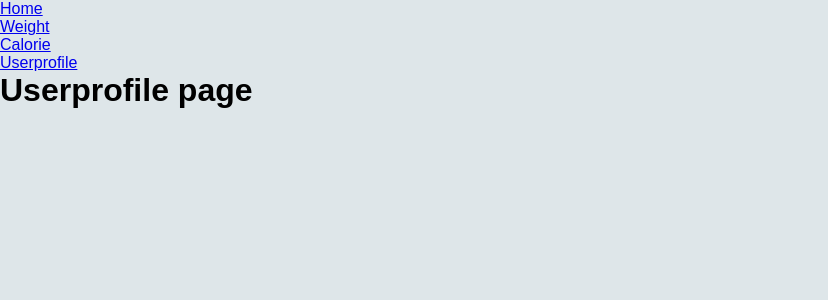
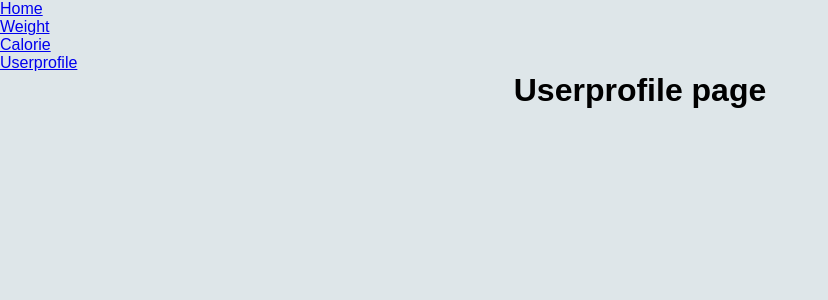
Before and after one commit to ZacPJ/Fitness-Website, a React (Create React App) app: page /Userprofile in a window 1280 px wide. Shown: the top 300 px of the page, without its empty margins (0-828 px from the left). Built offline with nearby package versions, Linux system fonts and the light colour scheme; no server answers.

Commit message:
added ccs files

```diff
--- a/src/pages/Calorie.js
+++ b/src/pages/Calorie.js
@@ -1,4 +1,5 @@
 import React from "react";
+import '../pages/Calorie.css';
 
 function Calorie (){
     return(
--- /dev/null
+++ b/src/pages/Userprofile.css
@@ -0,0 +1,4 @@
+.heading{
+    display: flex;
+    justify-content: center;
+}
--- a/src/pages/Userprofile.js
+++ b/src/pages/Userprofile.js
@@ -1,9 +1,10 @@
 import React from "react";
+import '../pages/Userprofile.css';
 
 function Userprofile (){
     return(
         <div>
-            <h1>Userprofile page</h1>
+            <h1 className="heading">Userprofile page</h1>
         </div>
     )
 }
--- a/src/pages/Weight.js
+++ b/src/pages/Weight.js
@@ -1,4 +1,5 @@
 import React from "react";
+import '../pages/Weight.css';
 
 function Weight (){
     return(
--- a/src/pages/components/nav.js
+++ b/src/pages/components/nav.js
@@ -1,4 +1,4 @@
-import react from 'react';
+// import react from 'react';
 import { Link } from "react-router-dom";
 
 
@@ -10,8 +10,8 @@ function Navbar(){
             <li><Link to="/Calorie"> Calorie </Link> </li>
             <li><Link to="/Userprofile"> Userprofile </Link> </li>
         </ul>
-    )
-}
+    );
+};
 
 
 export default Navbar;
```
Also changed, not shown: src/pages/Calorie.css (added), src/pages/Home.css (added), src/pages/Weight.css (added).
